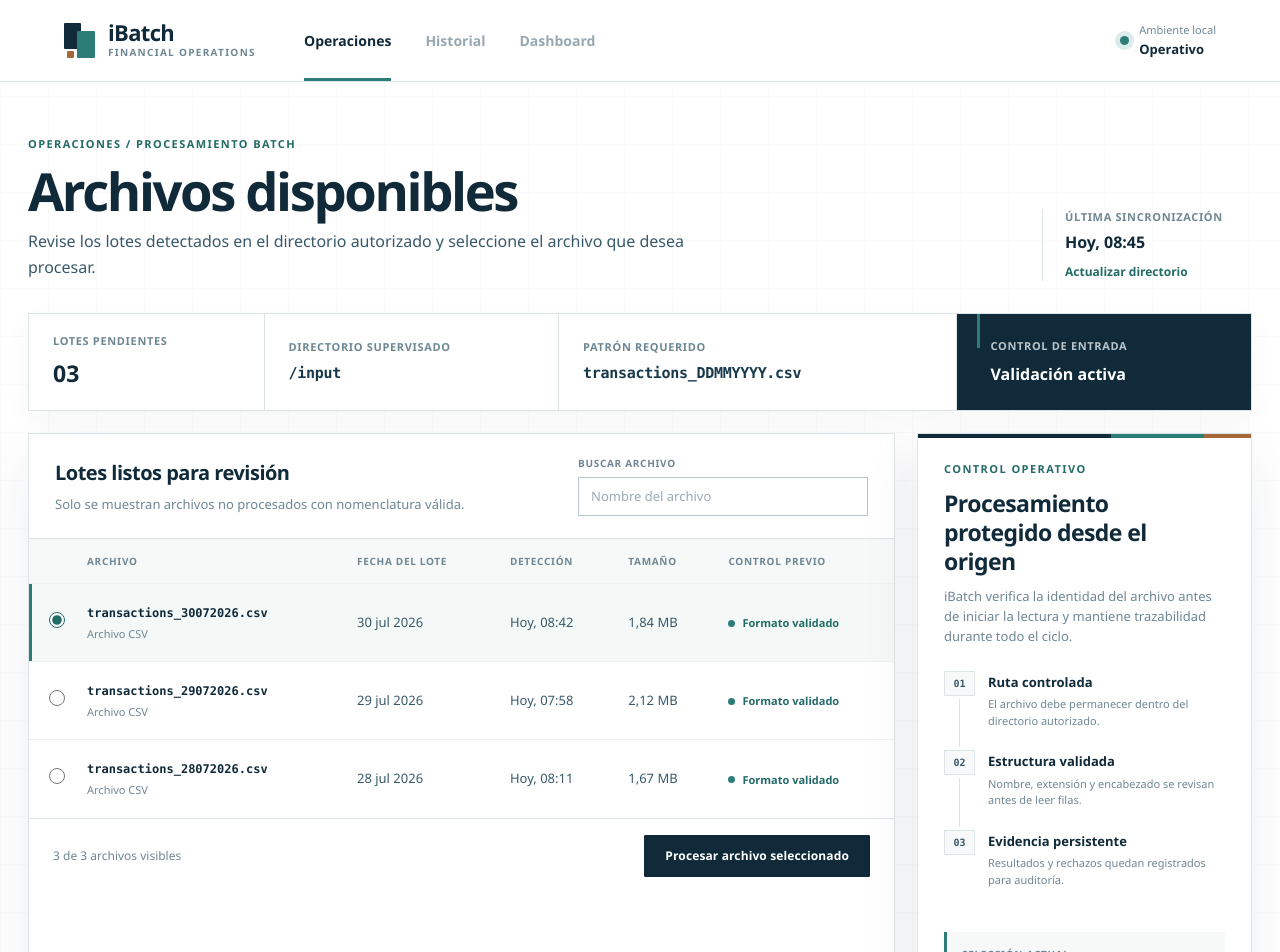
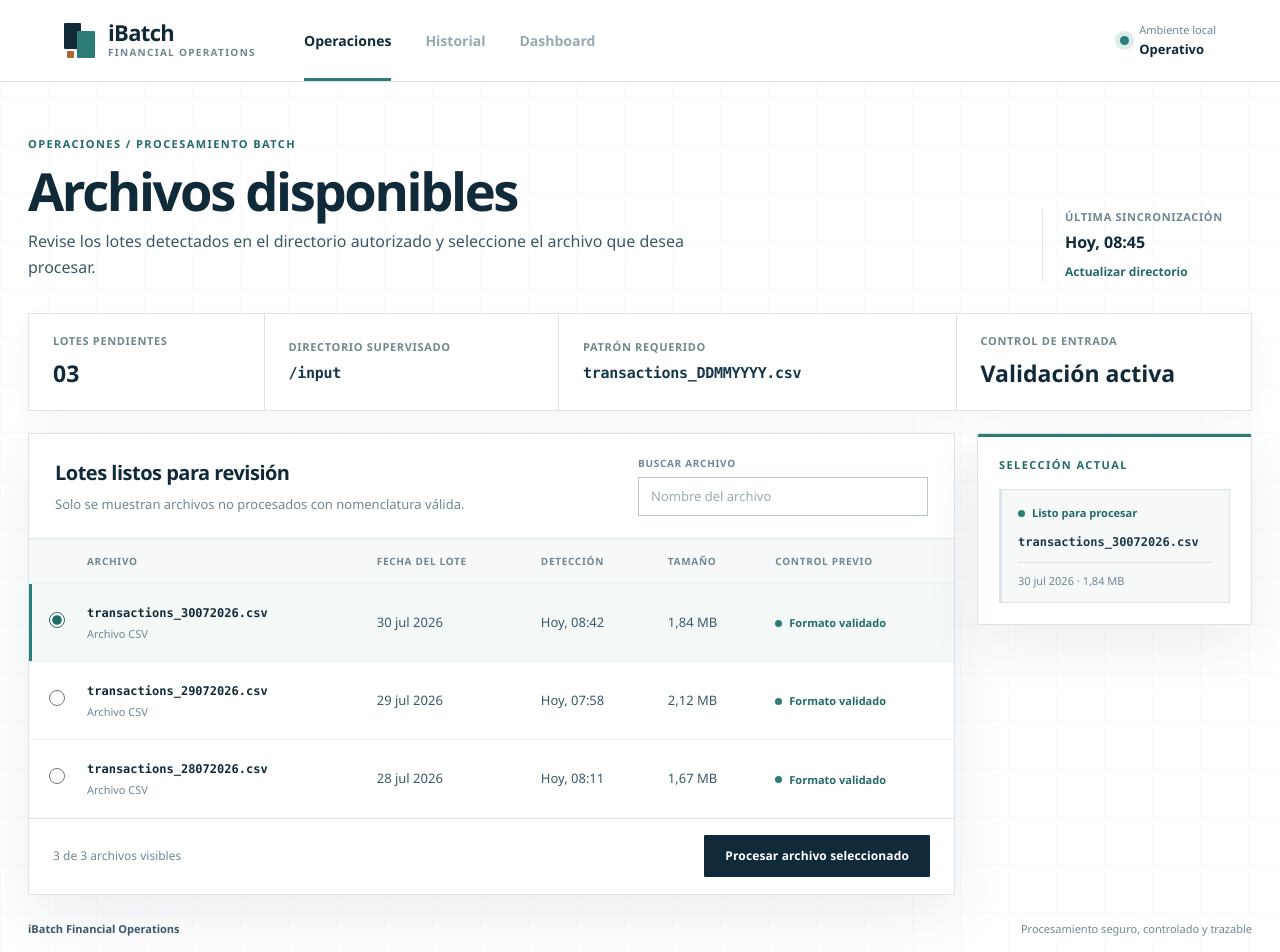
Before and after one commit to jacksonandresrosales/iBatch, a Next.js app in the folder frontend/: page /files/available in a window 1280 px wide. Shown: the top 952 px of the page. Built offline with nearby package versions, Linux system fonts and the light colour scheme.

Commit message:
style: mejorar tarjeta de seleccion

```diff
--- a/frontend/app/files/available/page.tsx
+++ b/frontend/app/files/available/page.tsx
@@ -166,7 +166,7 @@ export default function AvailableFilesPage() {
             <span>Patrón requerido</span>
             <strong className="metric__path">transactions_DDMMYYYY.csv</strong>
           </div>
-          <div className="metric metric--assurance">
+          <div className="metric">
             <span>Control de entrada</span>
             <strong>Validación activa</strong>
           </div>
@@ -269,51 +269,25 @@ export default function AvailableFilesPage() {
             </div>
           </div>
 
-          <aside className="control-panel" aria-label="Controles de seguridad">
-            <p className="eyebrow">Control operativo</p>
-            <h2>Procesamiento protegido desde el origen</h2>
-            <p>
-              iBatch verifica la identidad del archivo antes de iniciar la
-              lectura y mantiene trazabilidad durante todo el ciclo.
-            </p>
-
-            <ol className="assurance-list">
-              <li>
-                <span>01</span>
-                <div>
-                  <strong>Ruta controlada</strong>
-                  <p>
-                    El archivo debe permanecer dentro del directorio autorizado.
-                  </p>
-                </div>
-              </li>
-              <li>
-                <span>02</span>
-                <div>
-                  <strong>Estructura validada</strong>
-                  <p>
-                    Nombre, extensión y encabezado se revisan antes de leer
-                    filas.
-                  </p>
-                </div>
-              </li>
-              <li>
-                <span>03</span>
-                <div>
-                  <strong>Evidencia persistente</strong>
-                  <p>
-                    Resultados y rechazos quedan registrados para auditoría.
-                  </p>
-                </div>
-              </li>
-            </ol>
-
-            <div className="selected-summary">
-              <span>Selección actual</span>
-              <strong>
-                {selectedFile?.name ?? "Ningún archivo seleccionado"}
-              </strong>
-            </div>
+          <aside className="selected-file-card" aria-label="Archivo seleccionado">
+            <p className="eyebrow">Selección actual</p>
+            {selectedFile ? (
+              <div className="selected-file-card__content">
+                <span className="selection-state">
+                  <span aria-hidden="true" />
+                  Listo para procesar
+                </span>
+                <strong>{selectedFile.name}</strong>
+                <span className="selected-file-card__meta">
+                  {selectedFile.batchDate} · {selectedFile.size}
+                </span>
+              </div>
+            ) : (
+              <div className="selected-file-card__empty">
+                <strong>Ningún lote seleccionado</strong>
+                <span>Seleccione un archivo del listado.</span>
+              </div>
+            )}
           </aside>
         </section>
 
--- a/frontend/app/globals.css
+++ b/frontend/app/globals.css
@@ -357,39 +357,15 @@ h1 {
   letter-spacing: -0.02em;
 }
 
-.metric--assurance {
-  position: relative;
-  padding-left: 34px;
-  background: var(--ink-950);
-}
-
-.metric--assurance::before {
-  content: "";
-  position: absolute;
-  left: 20px;
-  width: 3px;
-  height: 34px;
-  background: var(--teal-600);
-}
-
-.metric--assurance span {
-  color: var(--ink-300);
-}
-
-.metric--assurance strong {
-  color: var(--white);
-  font-size: 16px;
-}
-
 .workspace {
   display: grid;
-  grid-template-columns: minmax(0, 1fr) 335px;
+  grid-template-columns: minmax(0, 1fr) 275px;
   gap: 22px;
-  align-items: stretch;
+  align-items: start;
 }
 
 .file-panel,
-.control-panel {
+.selected-file-card {
   border: 1px solid var(--ink-200);
   background: var(--white);
   box-shadow: var(--shadow-soft);
@@ -397,6 +373,88 @@ h1 {
 
 .file-panel {
   min-width: 0;
+}
+
+.selected-file-card {
+  position: relative;
+  min-height: 170px;
+  padding: 23px 21px 21px;
+  overflow: hidden;
+  border-radius: 2px;
+}
+
+.selected-file-card::before {
+  content: "";
+  position: absolute;
+  top: 0;
+  left: 0;
+  right: 0;
+  height: 3px;
+  background: var(--teal-600);
+}
+
+.selected-file-card .eyebrow {
+  margin-bottom: 16px;
+}
+
+.selection-state {
+  display: inline-flex;
+  align-items: center;
+  gap: 7px;
+  color: var(--teal-700);
+  font-size: 11px;
+  font-weight: 700;
+}
+
+.selection-state > span {
+  width: 7px;
+  height: 7px;
+  border-radius: 50%;
+  background: var(--teal-600);
+}
+
+.selected-file-card__content {
+  padding: 15px 16px 14px;
+  display: grid;
+  gap: 11px;
+  border-left: 3px solid var(--teal-600);
+  border: 1px solid var(--ink-200);
+  border-left-width: 3px;
+  background: var(--ink-050);
+}
+
+.selected-file-card__content > strong {
+  display: block;
+  overflow-wrap: anywhere;
+  color: var(--ink-900);
+  font-family: Consolas, "SFMono-Regular", monospace;
+  font-size: 12px;
+  line-height: 1.5;
+}
+
+.selected-file-card__meta {
+  display: block;
+  padding-top: 10px;
+  border-top: 1px solid var(--ink-200);
+  color: var(--ink-500);
+  font-size: 11px;
+  line-height: 1.4;
+}
+
+.selected-file-card__empty {
+  min-height: 88px;
+  padding: 14px;
+  display: grid;
+  place-content: center;
+  gap: 6px;
+  border: 1px dashed var(--ink-300);
+  background: var(--ink-050);
+  color: var(--ink-500);
+  font-size: 12px;
+}
+
+.selected-file-card__empty strong {
+  color: var(--ink-900);
 }
 
 .panel-header {
@@ -410,7 +468,6 @@ h1 {
 }
 
 .panel-header h2,
-.control-panel h2,
 .confirmation-modal h2 {
   margin-bottom: 6px;
   font-size: 20px;
@@ -419,7 +476,6 @@ h1 {
 }
 
 .panel-header p,
-.control-panel > p:not(.eyebrow),
 .confirmation-modal > p:not(.eyebrow) {
   margin-bottom: 0;
   color: var(--ink-500);
@@ -615,113 +671,6 @@ input[type="radio"] {
   border-color: var(--ink-700);
 }
 
-.control-panel {
-  position: relative;
-  padding: 27px 26px 24px;
-  overflow: hidden;
-}
-
-.control-panel::before {
-  content: "";
-  position: absolute;
-  top: 0;
-  left: 0;
-  right: 0;
-  height: 4px;
-  background: linear-gradient(
-    90deg,
-    var(--ink-950) 0 58%,
-    var(--teal-600) 58% 86%,
-    var(--copper-600) 86%
-  );
-}
-
-.control-panel h2 {
-  max-width: 260px;
-  margin-bottom: 10px;
-  font-size: 23px;
-  line-height: 1.25;
-}
-
-.assurance-list {
-  margin: 25px 0 23px;
-  padding: 0;
-  list-style: none;
-}
-
-.assurance-list li {
-  position: relative;
-  padding: 0 0 21px;
-  display: grid;
-  grid-template-columns: 32px 1fr;
-  gap: 12px;
-}
-
-.assurance-list li:not(:last-child)::after {
-  content: "";
-  position: absolute;
-  left: 15px;
-  top: 28px;
-  bottom: 3px;
-  width: 1px;
-  background: var(--ink-200);
-}
-
-.assurance-list li > span {
-  width: 31px;
-  height: 25px;
-  display: grid;
-  place-items: center;
-  border: 1px solid var(--ink-200);
-  background: var(--ink-050);
-  color: var(--ink-700);
-  font-family: Consolas, monospace;
-  font-size: 10px;
-  font-weight: 700;
-}
-
-.assurance-list strong {
-  margin: 2px 0 4px;
-  display: block;
-  font-size: 13px;
-}
-
-.assurance-list p {
-  margin: 0;
-  color: var(--ink-500);
-  font-size: 11px;
-  line-height: 1.5;
-}
-
-.selected-summary {
-  padding: 15px;
-  border-left: 3px solid var(--teal-600);
-  background: var(--ink-050);
-}
-
-.selected-summary span,
-.selected-summary strong {
-  display: block;
-}
-
-.selected-summary span {
-  margin-bottom: 6px;
-  color: var(--ink-500);
-  font-size: 10px;
-  font-weight: 700;
-  letter-spacing: 0.07em;
-  text-transform: uppercase;
-}
-
-.selected-summary strong {
-  overflow: hidden;
-  color: var(--ink-900);
-  font-family: Consolas, monospace;
-  font-size: 11px;
-  text-overflow: ellipsis;
-  white-space: nowrap;
-}
-
 .product-footer {
   min-height: 68px;
   display: flex;
@@ -843,28 +792,6 @@ input[type="radio"] {
     border-bottom: 1px solid var(--ink-200);
   }
 
-  .workspace {
-    grid-template-columns: 1fr;
-  }
-
-  .control-panel {
-    display: grid;
-    grid-template-columns: 1fr 1fr;
-    column-gap: 42px;
-  }
-
-  .control-panel .eyebrow,
-  .control-panel h2,
-  .control-panel > p,
-  .selected-summary {
-    grid-column: 1;
-  }
-
-  .assurance-list {
-    grid-column: 2;
-    grid-row: 1 / span 4;
-    margin: 4px 0 0;
-  }
 }
 
 @media (max-width: 760px) {
@@ -938,12 +865,8 @@ input[type="radio"] {
     width: 100%;
   }
 
-  .control-panel {
-    display: block;
-  }
-
-  .assurance-list {
-    margin-top: 25px;
+  .workspace {
+    grid-template-columns: 1fr;
   }
 
   .product-footer {
```
